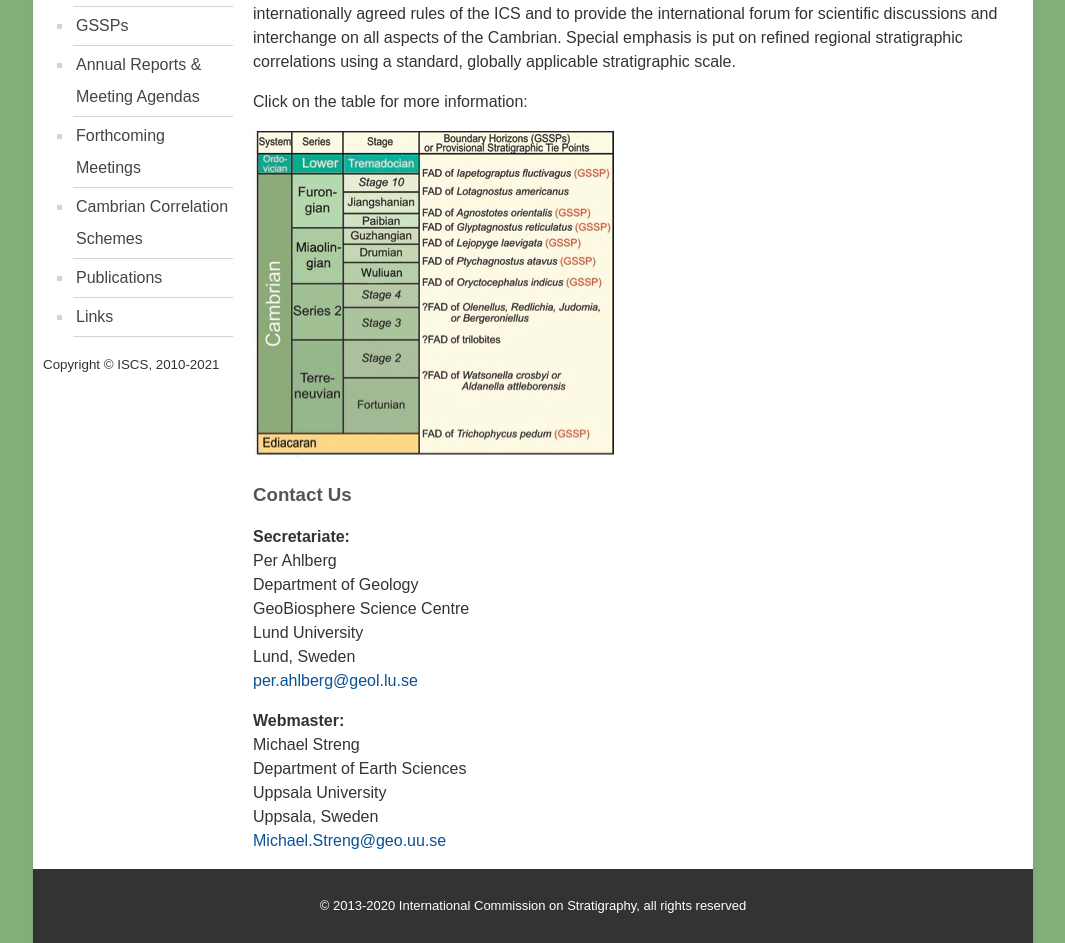
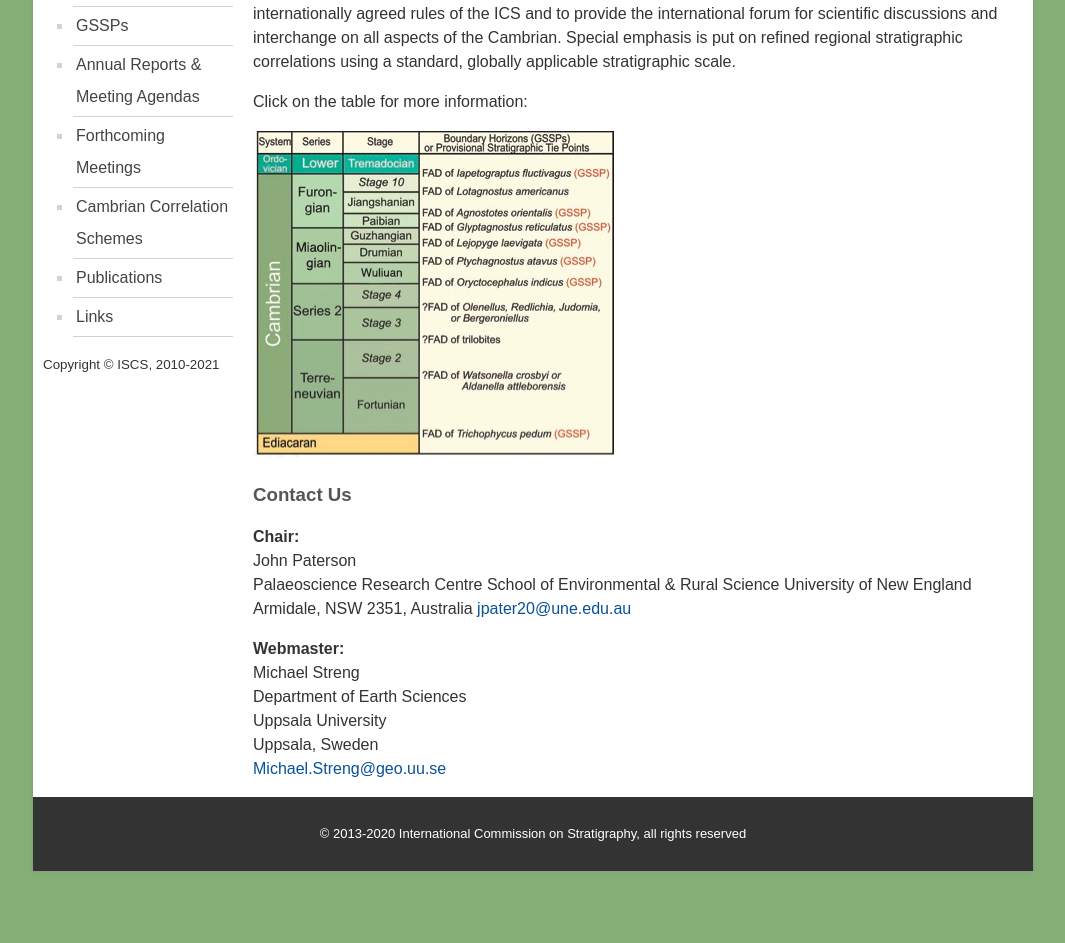
Before and after one commit to i-c-stratigraphy/subcommission-cambrian, a Jekyll site: the page built from pages/index.md, in a window 1280 px wide. Shown: the part 533-1476 px from the top of the page, without its empty margins (107-1172 px from the left). Built offline with Jekyll 4.4.1, drawn with Linux system fonts in a browser that asks for light colours; after the commit the page ends 1404 px from its top, so only the background shows below that.

Commit message:
Update index.md

```diff
--- a/pages/index.md
+++ b/pages/index.md
@@ -13,13 +13,13 @@ Click on the table for more information:
 [![](images/2013GSSPs.jpg)](/gssps)
 
 ### Contact Us
-**Secretariate:**
-Per Ahlberg
-Department of Geology
-GeoBiosphere Science Centre
-Lund University
-Lund, Sweden
-<per.ahlberg@geol.lu.se>
+**Chair:**
+John Paterson
+Palaeoscience Research Centre
+School of Environmental & Rural Science
+University of New England
+Armidale, NSW 2351, Australia
+<jpater20@une.edu.au>
 
 
 **Webmaster:**
```
